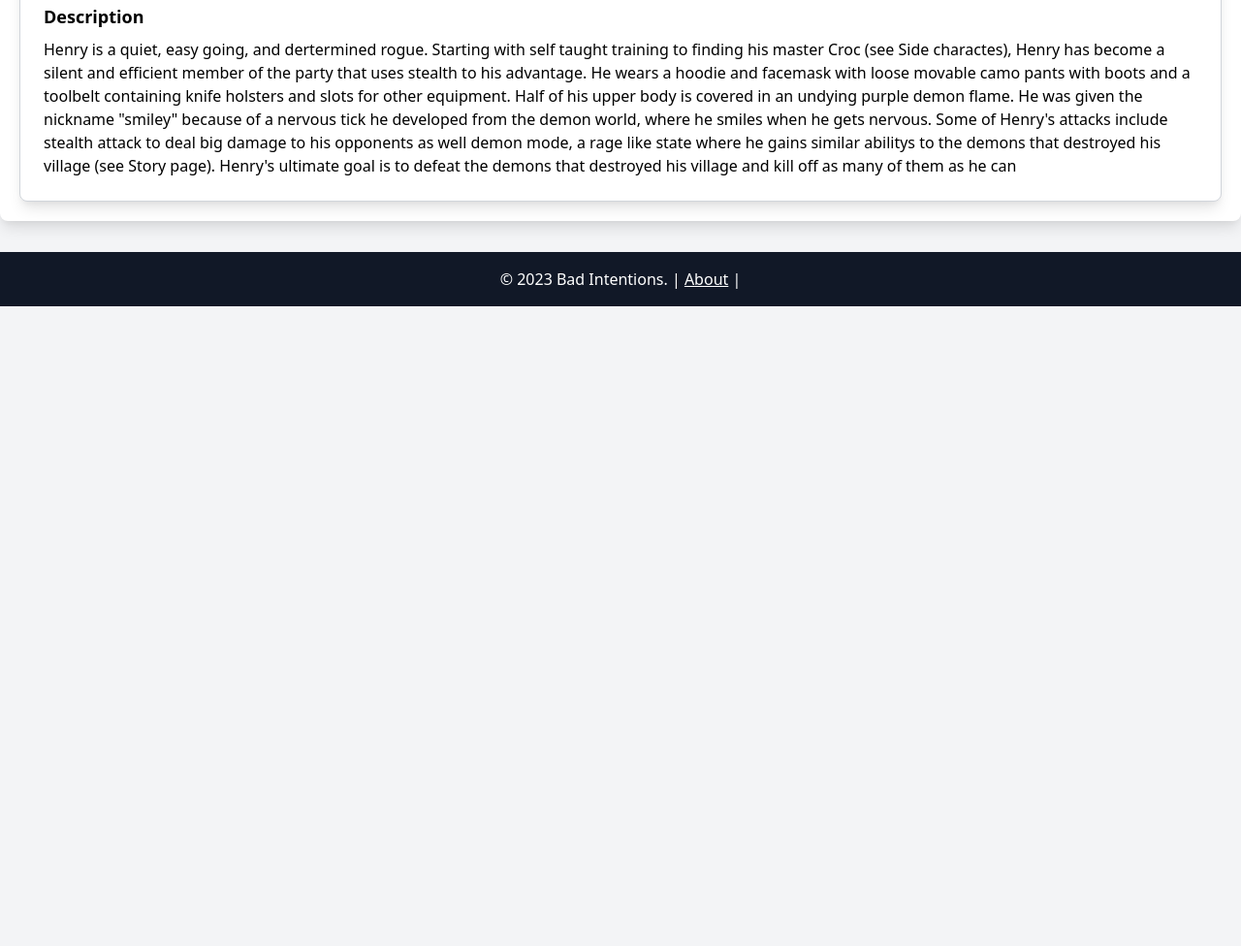
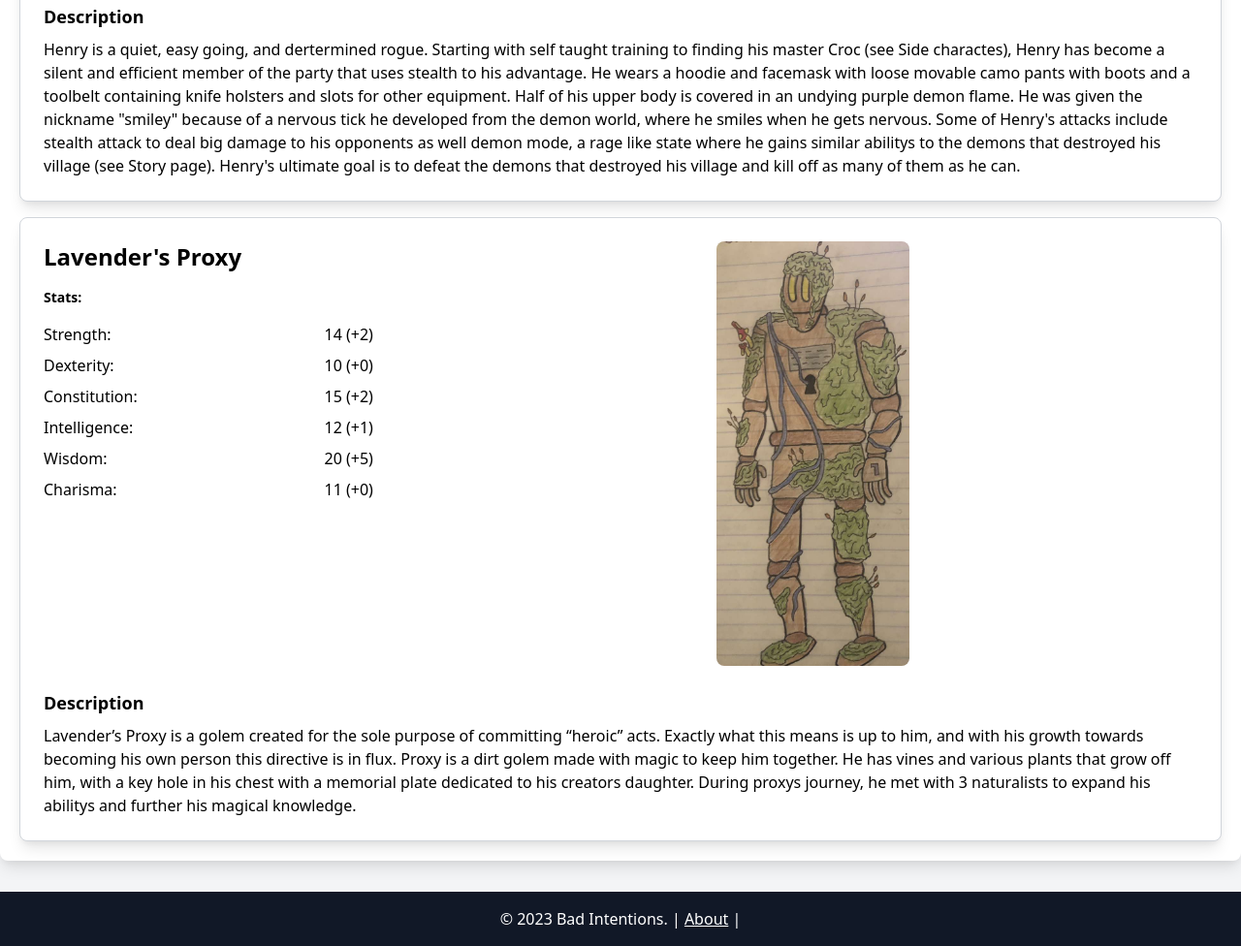
Before and after one commit to jadenelopez/DungeonDork, a website: page src/characters.html in a window 1280 px wide. Shown: the part 885-1861 px from the top of the page at 97% size. Before the commit the page ends 1201 px from the top, so only its background shows below. Drawn offline with nearby package versions, Linux system fonts and the light colour scheme.

Commit message:
added proxy info

```diff
--- a/src/characters.html
+++ b/src/characters.html
@@ -57,6 +57,7 @@
             <div>
                 <h2 class="text-2xl font-bold border-b-4 mt-6">Main characters</h2>
 
+                <!-- Henry's section -->
                 <div class="bg-white rounded-lg shadow-lg border border-gray-300 p-6 mt-4">
                     <!-- Stat Section -->
                     <div class="flex">
@@ -89,14 +90,58 @@
                             </div>
                         </div>
                         <!-- Picture Section -->
-                        <div class="w-1/2">
+                        <div class="w-1/2 flex justify-center">
                             <img src="../images/henry.jpeg" alt="Henry headshot" class="w-8/12 h-auto rounded-lg">
                         </div>
                     </div>
                     <!-- Description Section -->
                     <div class="mt-6">
                         <h2 class="text-lg font-semibold mb-2">Description</h2>
-                        <p>Henry is a quiet, easy going, and dertermined rogue. Starting with self taught training to finding his master Croc (see Side charactes), Henry has become a silent and efficient member of the party that uses stealth to his advantage. He wears a hoodie and facemask with loose movable camo pants with boots and a toolbelt containing knife holsters and slots for other equipment. Half of his upper body is covered in an undying purple demon flame. He was given the nickname "smiley" because of a nervous tick he developed from the demon world, where he smiles when he gets nervous. Some of Henry's attacks include stealth attack to deal big damage to his opponents as well demon mode, a rage like state where he gains similar abilitys to the demons that destroyed his village (see Story page). Henry's ultimate goal is to defeat the demons that destroyed his village and kill off as many of them as he can</p>
+                        <p>Henry is a quiet, easy going, and dertermined rogue. Starting with self taught training to finding his master Croc (see Side charactes), Henry has become a silent and efficient member of the party that uses stealth to his advantage. He wears a hoodie and facemask with loose movable camo pants with boots and a toolbelt containing knife holsters and slots for other equipment. Half of his upper body is covered in an undying purple demon flame. He was given the nickname "smiley" because of a nervous tick he developed from the demon world, where he smiles when he gets nervous. Some of Henry's attacks include stealth attack to deal big damage to his opponents as well demon mode, a rage like state where he gains similar abilitys to the demons that destroyed his village (see Story page). Henry's ultimate goal is to defeat the demons that destroyed his village and kill off as many of them as he can.</p>
+                    </div>
+                </div>
+
+                <!-- Proxy's section -->
+                <div class="bg-white rounded-lg shadow-lg border border-gray-300 p-6 mt-4">
+                    <!-- Stat Section -->
+                    <div class="flex">
+                        <div class="w-1/2 pr-4">
+                            <h2 class="text-2xl font-semibold mb-4">Lavender's Proxy</h2>
+                            <h3 class="text-sm font-semibold mb-4">Stats:</h3>
+                            <div class="flex mb-2">
+                                <div class="w-1/2">Strength:</div>
+                                <div class="w-1/2">14 (+2)</div>
+                            </div>
+                            <div class="flex mb-2">
+                                <div class="w-1/2">Dexterity:</div>
+                                <div class="w-1/2">10 (+0)</div>
+                            </div>
+                            <div class="flex mb-2">
+                                <div class="w-1/2">Constitution:</div>
+                                <div class="w-1/2">15 (+2)</div>
+                            </div>
+                            <div class="flex mb-2">
+                                <div class="w-1/2">Intelligence:</div>
+                                <div class="w-1/2">12 (+1)</div>
+                            </div>
+                            <div class="flex mb-2">
+                                <div class="w-1/2">Wisdom:</div>
+                                <div class="w-1/2">20 (+5)</div>
+                            </div>
+                            <div class="flex mb-2">
+                                <div class="w-1/2">Charisma:</div>
+                                <div class="w-1/2">11 (+0)</div>
+                            </div>
+                        </div>
+                        <!-- Picture Section -->
+                        <div class="w-1/4 flex justify-end">
+                            <img src="../images/proxy.jpeg" alt="Proxy photo" class="w-8/12 h-auto rounded-lg">
+                        </div>
+                    </div>
+                    <!-- Description Section -->
+                    <div class="mt-6">
+                        <h2 class="text-lg font-semibold mb-2">Description</h2>
+                        <p>Lavender’s Proxy is a golem created for the sole purpose of committing “heroic” acts. Exactly what this means is up to him, and with his growth towards becoming his own person this directive is in flux. Proxy is a dirt golem made with magic to keep him together. He has vines and various plants that grow off him, with a key hole in his chest with a memorial plate dedicated to his creators daughter. During proxys journey, he met with 3 naturalists to expand his abilitys and further his magical knowledge.</p>
                     </div>
                 </div>
 
```
